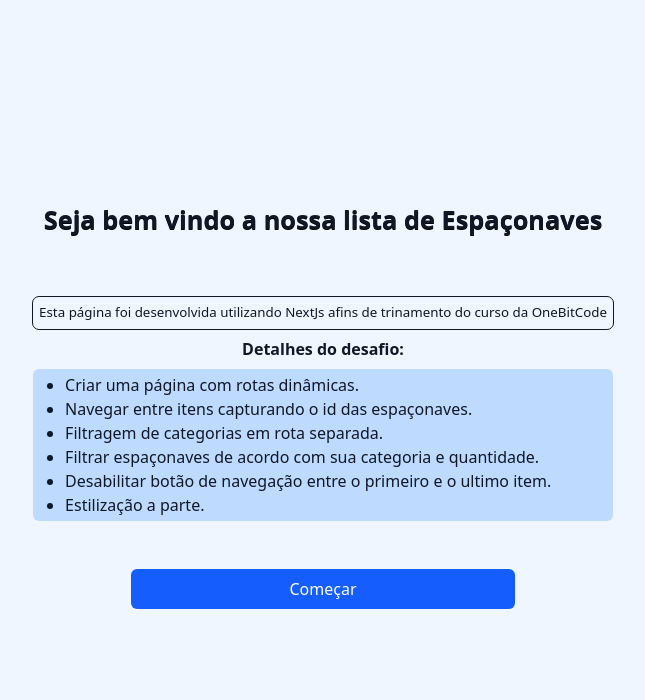
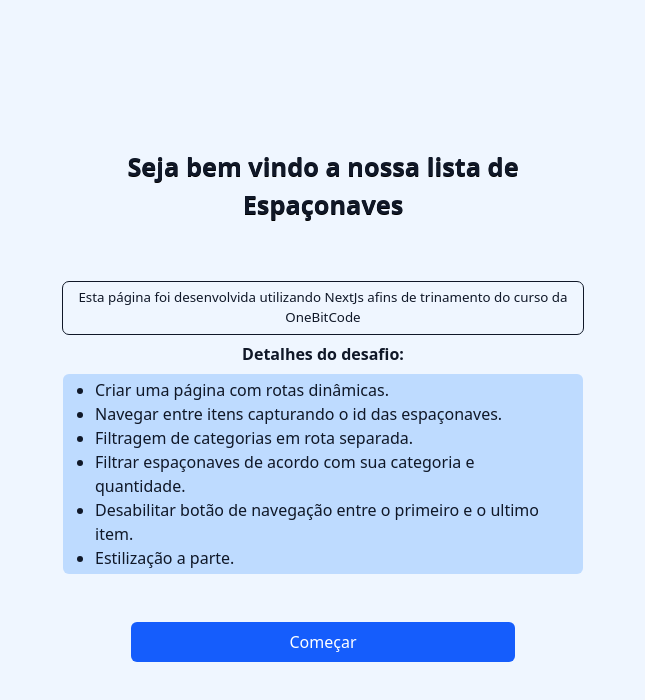
Before and after one commit to coddex-developer/spaceship, a Next.js app: page / in a window 1280 px wide. Shown: the top 700 px of the page, without its empty margins (317-962 px from the left). Built offline with nearby package versions, Linux system fonts and the light colour scheme.

Commit message:
ajust padding of pages

```diff
--- a/src/app/layout.tsx
+++ b/src/app/layout.tsx
@@ -24,7 +24,7 @@ export default function RootLayout({
   return (
     <html lang="pt-BR">
       <body
-        className={`${geistSans.variable} ${geistMono.variable} antialiased px-10 bg-blue-50 dark:bg-gray-950 text-gray-900 dark:text-gray-50`}
+        className={`${geistSans.variable} ${geistMono.variable} antialiased bg-blue-50 dark:bg-gray-950 text-gray-900 dark:text-gray-50`}
       >
         {children}
       </body>
--- a/src/app/models/page.tsx
+++ b/src/app/models/page.tsx
@@ -30,7 +30,7 @@ export default function Models() {
     return (
         <>
             <div className="w-full px-6 flex flex-col justify-center items-center h-dvh gap-4">
-                <h1 className="text-center font-bold bg-gray py-3.5 text-3xl">Navegue por categoria</h1>
+                <h1 className="text-center font-bold bg-gray py-3.5 text-[19pt]">Navegue por categoria</h1>
                 <table className="w-full lg:max-w-[600px]">
                     <thead>
                         <tr>
--- a/src/app/page.tsx
+++ b/src/app/page.tsx
@@ -3,7 +3,7 @@ export default function Home() {
 
   return (
     <>
-      <div className="w-full text-center gap-12 flex h-dvh justify-center items-center flex-col lg:w-[600px] lg:mx-auto">
+      <div className="w-full px-10 text-center gap-12 flex h-dvh justify-center items-center flex-col lg:w-[600px] lg:mx-auto">
         <h1 className="font-bold text-[19pt] text-shadow-black text-shadow-2xs py-2.5">Seja bem vindo a nossa lista de Espaçonaves</h1>
         <div>
           <p className="text-[10pt] outline rounded-md p-0.5 lg:p-1.5">Esta página foi desenvolvida utilizando NextJs afins de trinamento do curso da OneBitCode</p>
```
